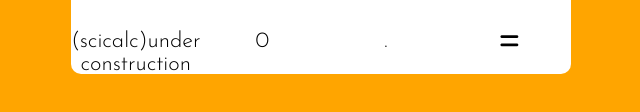
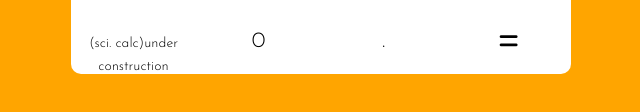
Before and after one commit to IRONmanAbhi/calculator, a plain HTML site: page index.html in a window 1280 px wide. Shown: the part 568-680 px from the top of the page, without its empty margins (319-959 px from the left). Drawn offline with Linux system fonts and the light colour scheme.

Commit message:
minor changes

```diff
--- a/index.html
+++ b/index.html
@@ -38,7 +38,7 @@
                 <button onclick="enter(value)" value="+"><i class="fas fa-plus"></i></button>
             </div>
             <div class="flex">
-                <button><a href="scicalc.html">(scicalc)under construction</a></i></button>
+                <button><a href="scicalc.html" style="font-size: 14px;">(sci. calc)under construction</a></i></button>
                 <button onclick="enter(value)" value="0">0</button>
                 <button onclick="enter(value)" value=".">.</button>
                 <button onclick="operation()" value="="><i class="fas fa-equals"></i></button>
```
